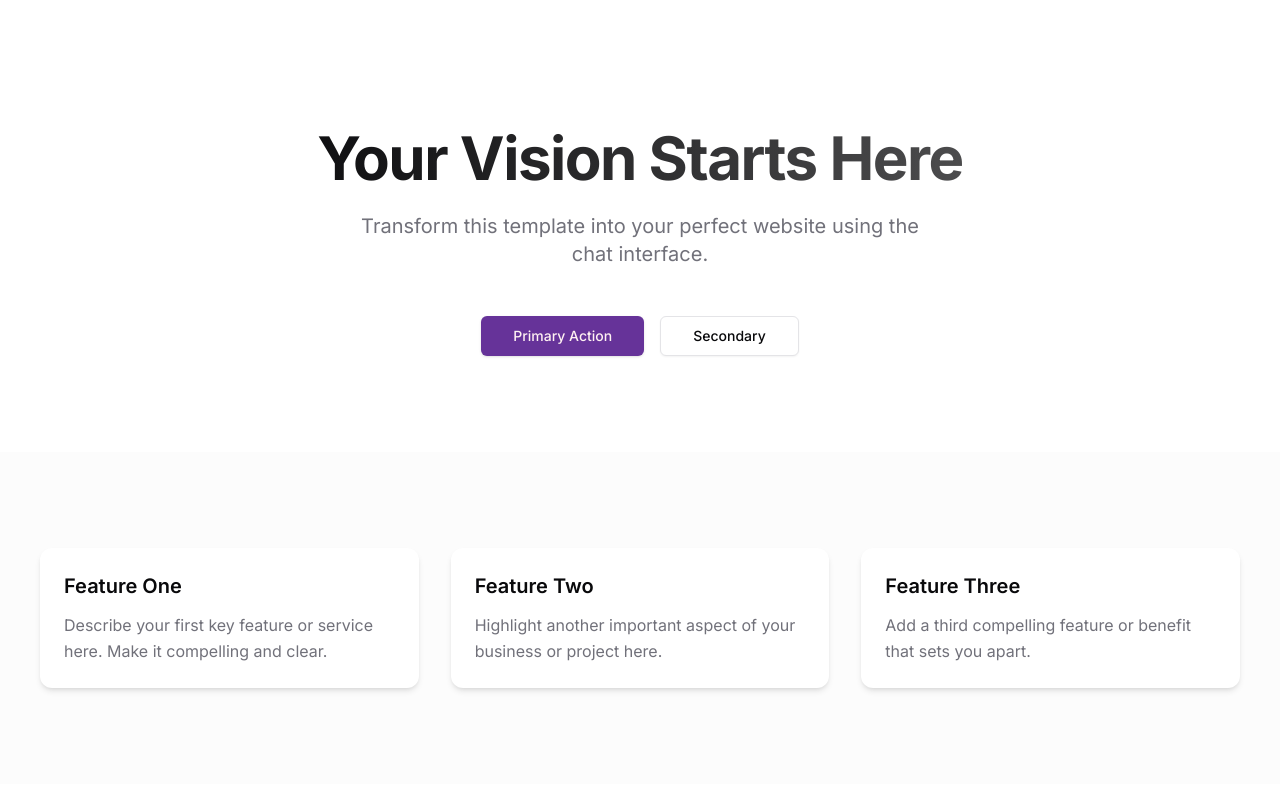
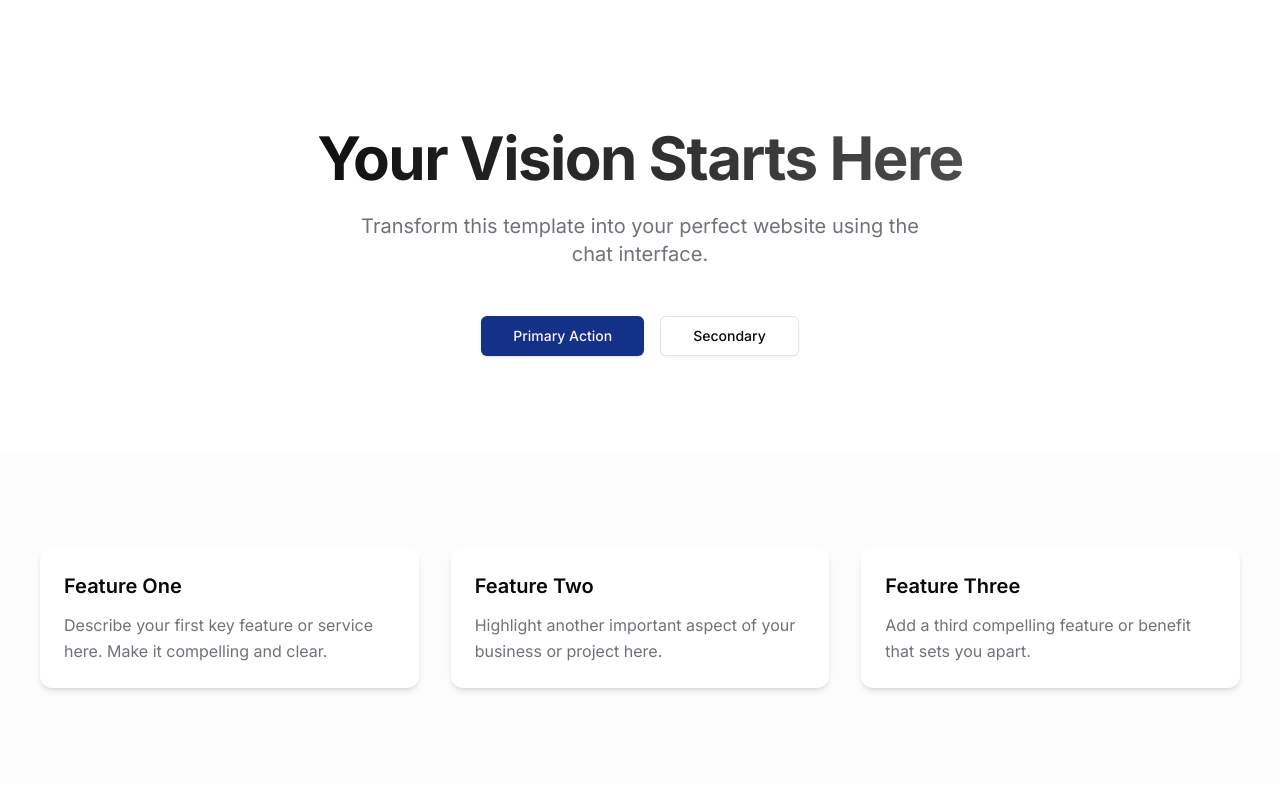
Before and after one commit to magnolia-AI/magnolia-app2-test-12xxi, a Next.js app: page / in a window 1280 px wide. Shown: the top 800 px of the page. Built offline with nearby package versions, Linux system fonts and the light colour scheme.

Commit message:
Update 1 files

```diff
--- a/app/globals.css
+++ b/app/globals.css
@@ -9,7 +9,7 @@
     --card-foreground: 240 10% 3.9%;
     --popover: 0 0% 100%;
     --popover-foreground: 240 10% 3.9%;
-    --primary: 270 50% 40%;
+    --primary: 224 76% 30%;
     --primary-foreground: 355.7 100% 97.3%;
     --secondary: 240 4.8% 95.9%;
     --secondary-foreground: 240 5.9% 10%;
@@ -21,7 +21,7 @@
     --destructive-foreground: 0 0% 98%;
     --border: 240 5.9% 90%;
     --input: 240 5.9% 90%;
-    --ring: 270 50% 40%;
+    --ring: 224 76% 30%;
     --radius: 0.5rem;
     --sidebar-background: 0 0% 98%;
     --sidebar-foreground: 240 5.3% 26.1%;
@@ -39,7 +39,7 @@
     --card-foreground: 0 0% 95%;
     --popover: 0 0% 9%;
     --popover-foreground: 0 0% 95%;
-    --primary: 270 50% 45%;
+    --primary: 224 76% 35%;
     --primary-foreground: 355.7 100% 97.3%;
     --secondary: 240 3.7% 15.9%;
     --secondary-foreground: 0 0% 98%;
@@ -51,7 +51,7 @@
     --destructive-foreground: 0 85.7% 97.3%;
     --border: 240 3.7% 15.9%;
     --input: 240 3.7% 15.9%;
-    --ring: 270 50% 45%;
+    --ring: 224 76% 35%;
     --sidebar-background: 240 5.9% 10%;
     --sidebar-foreground: 240 4.8% 95.9%;
     --sidebar-primary: 224.3 76.3% 48%;
```
